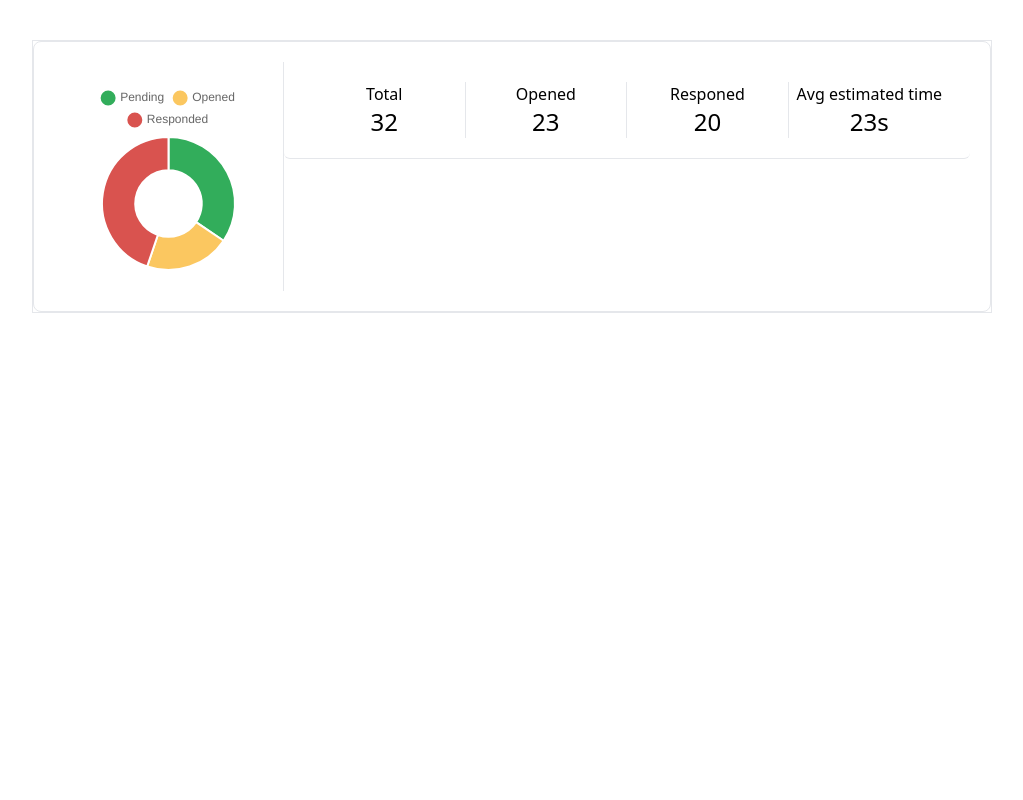
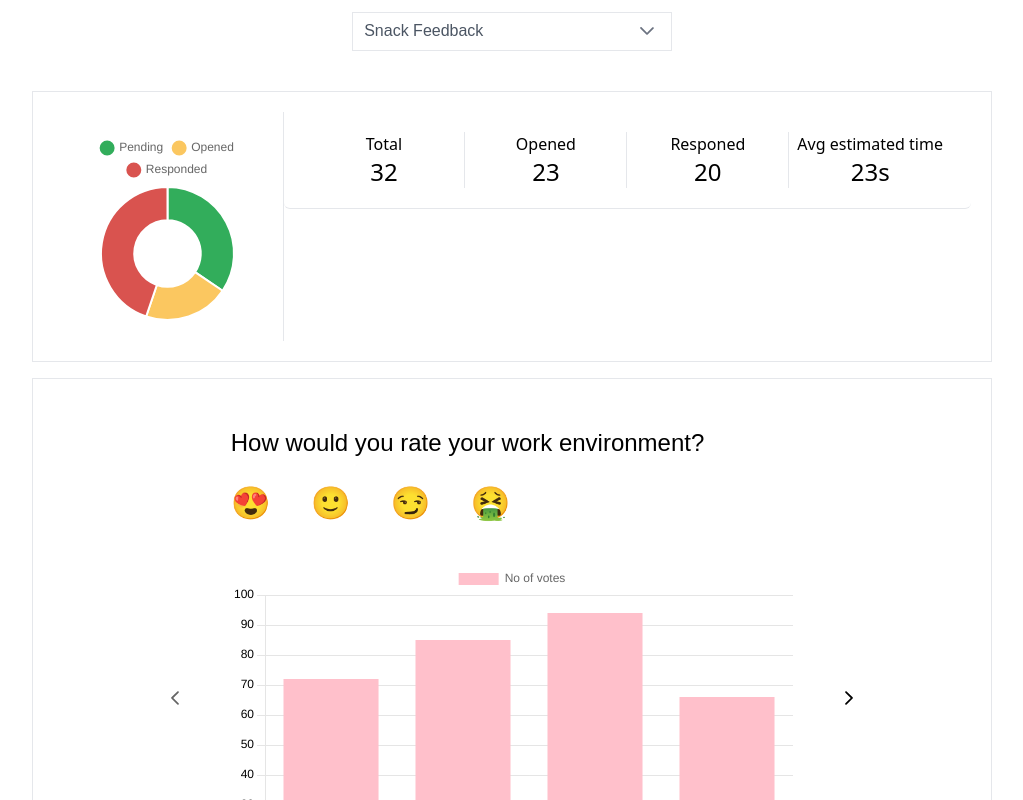
Before and after one commit to Balaji-Parimelazhagan/pulse-connect, a React (Vite) app in the folder ui/: page /survey/analytics/1 in a window 1280 px wide. Shown: the top 800 px of the page, without its empty margins (128-1151 px from the left). Built offline with nearby package versions, Linux system fonts and the light colour scheme; a web font is replaced by a local one.

Commit message:
dashboard barchart

```diff
--- a/ui/src/pages/SurveyDetail.tsx
+++ b/ui/src/pages/SurveyDetail.tsx
@@ -1,37 +1,58 @@
-import { Chart } from 'primereact/chart';
-import { TabPanel, TabView } from 'primereact/tabview';
+import { Carousel } from "primereact/carousel";
+import { Chart } from "primereact/chart";
+import { Dropdown } from "primereact/dropdown";
+import { RadioButton } from "primereact/radiobutton";
+import { TabPanel, TabView } from "primereact/tabview";
+import { useState } from "react";
 
 const SurveyDetail = () => {
+  const countries = [{ name: "Snack Feedback" }];
+  const [selectedCountry, setSelectedCountry] = useState(countries[0]);
+
   return (
-    <div className="card w-3/4 mx-auto mt-10">
-      <div className="border mt-10">
+    <div className="flex flex-col items-center mt-3">
+      <div className="border w-1/4 ">
+        <Dropdown
+          value={selectedCountry}
+          onChange={(e) => setSelectedCountry(e.value)}
+          options={countries}
+          optionLabel="name"
+          placeholder="Select a survey"
+          className="w-full md:w-14rem"
+        />
+      </div>
+      <div className="card  w-3/4 mx-auto">
+        <div className=" mt-10">
           <Track />
+          <QuestionCarousel />
           {/* <TabView>
-          <TabPanel header="Track">
-          </TabPanel>
+            <TabPanel header="Track"></TabPanel>
             <TabPanel header="Responses">
               <p className="m-0">
                 Sed ut perspiciatis unde omnis iste natus error sit voluptatem
                 accusantium doloremque laudantium, totam rem aperiam, eaque ipsa
-              quae ab illo inventore veritatis et quasi architecto beatae vitae
-              dicta sunt explicabo. Nemo enim ipsam voluptatem quia voluptas sit
-              aspernatur aut odit aut fugit, sed quia consequuntur magni dolores
-              eos qui ratione voluptatem sequi nesciunt. Consectetur, adipisci
-              velit, sed quia non numquam eius modi.
+                quae ab illo inventore veritatis et quasi architecto beatae
+                vitae dicta sunt explicabo. Nemo enim ipsam voluptatem quia
+                voluptas sit aspernatur aut odit aut fugit, sed quia
+                consequuntur magni dolores eos qui ratione voluptatem sequi
+                nesciunt. Consectetur, adipisci velit, sed quia non numquam eius
+                modi.
               </p>
             </TabPanel>
             <TabPanel header="Action items">
               <p className="m-0">
                 At vero eos et accusamus et iusto odio dignissimos ducimus qui
                 blanditiis praesentium voluptatum deleniti atque corrupti quos
-              dolores et quas molestias excepturi sint occaecati cupiditate non
-              provident, similique sunt in culpa qui officia deserunt mollitia
-              animi, id est laborum et dolorum fuga. Et harum quidem rerum
-              facilis est et expedita distinctio. Nam libero tempore, cum soluta
-              nobis est eligendi optio cumque nihil impedit quo minus.
+                dolores et quas molestias excepturi sint occaecati cupiditate
+                non provident, similique sunt in culpa qui officia deserunt
+                mollitia animi, id est laborum et dolorum fuga. Et harum quidem
+                rerum facilis est et expedita distinctio. Nam libero tempore,
+                cum soluta nobis est eligendi optio cumque nihil impedit quo
+                minus.
               </p>
             </TabPanel>
           </TabView> */}
+        </div>
       </div>
     </div>
   );
@@ -48,17 +69,18 @@ const Track = () => {
     },
   };
   const data = {
-    labels: ['Pending', 'Opened', 'Responded'],
+    labels: ["Pending", "Opened", "Responded"],
     datasets: [
       {
         data: [540, 325, 702],
-        backgroundColor: ['#32AD5B', '#FBC760', '#D9534F'],
+        backgroundColor: ["#32AD5B", "#FBC760", "#D9534F"],
         hoverBackgroundColor: [],
       },
     ],
   };
   return (
-    <div className="flex border rounded-lg p-5">
+    <div className="border  h-full">
+      <div className="flex rounded-lg p-5">
         <div className="w-1/4">
           <div className="flex justify-center items-center p-5">
             <Chart
@@ -90,6 +112,169 @@ const Track = () => {
           </div>
         </div>
       </div>
+    </div>
+  );
+};
+
+const surveyQuestions = [
+  {
+    label: "How would you rate your work environment?",
+    data: [72, 85, 94, 66],
+  },
+  {
+    label: "Do you feel that you have an appropriate work-life balance?",
+    data: [54, 89, 61, 72],
+  },
+  {
+    label:
+      "How satisfied are you with the remote work options available at the company?",
+    data: [77, 95, 80, 54],
+  },
+  {
+    label: "How effective do you find team collaboration within your team?",
+    data: [66, 59, 70, 74],
+  },
+  {
+    label:
+      "Are you satisfied with the training and development opportunities provided by the company?",
+    data: [61, 72, 85, 91],
+  },
+  {
+    label:
+      "How would you rate the communication between management and employees?",
+    data: [80, 58, 74, 67],
+  },
+  {
+    label:
+      "Do you feel there are sufficient career growth opportunities within the company?",
+    data: [92, 73, 64, 77],
+  },
+  {
+    label: "How would you describe the company culture?",
+    data: [84, 90, 55, 78],
+  },
+  {
+    label:
+      "Do you feel that your efforts and achievements are recognized by the company?",
+    data: [69, 66, 95, 88],
+  },
+  {
+    label:
+      "Are you provided with the necessary tools and resources to perform your job effectively?",
+    data: [72, 81, 90, 66],
+  },
+  {
+    label:
+      "How supportive is your manager in helping you achieve your work goals?",
+    data: [70, 54, 77, 82],
+  },
+  {
+    label:
+      "Overall, how satisfied are you with your current role at the company?",
+    data: [83, 58, 71, 74],
+  },
+  {
+    label: "Do you feel that your feedback is valued by the company?",
+    data: [59, 73, 80, 85],
+  },
+  {
+    label: "Do you see yourself working at the company in the next two years?",
+    data: [61, 72, 79, 85],
+  },
+  {
+    label:
+      "Does the company provide sufficient support for your health and well-being?",
+    data: [55, 88, 77, 72],
+  },
+].map(({ data, label }) => {
+  return {
+    questionLabel: label,
+    labels: ["😍", "🙂", "😏", "🤮"],
+    datasets: [
+      {
+        label: "No of votes",
+        backgroundColor: "pink",
+        borderColor: "black",
+        data,
+      },
+    ],
+  };
+});
+
+const originalData = {
+  labels: ["😍", "🙂", "😏", "🤮"],
+  datasets: [
+    {
+      label: "No of votes",
+      backgroundColor: "pink",
+      borderColor: "black",
+      data: [65, 59, 80, 81],
+    },
+  ],
+};
+
+const options = {
+  maintainAspectRatio: false,
+  aspectRatio: 0.8,
+  plugins: {
+    legend: {
+      labels: {
+        fontColor: "black",
+      },
+    },
+  },
+  scales: {
+    x: {
+      ticks: {
+        color: "black",
+        font: {
+          weight: 500,
+          size: "24px",
+        },
+      },
+      grid: {
+        display: false,
+        drawBorder: false,
+      },
+    },
+    y: {
+      ticks: {
+        color: "black",
+      },
+      grid: {
+        // color: "yellow",
+        drawBorder: false,
+      },
+    },
+  },
+};
+
+const question: React.FC<{ label: string; data: Number[] }> = (question) => {
+  console.log(question);
+  return (
+    <div className="m-10">
+      <p className="text-2xl mb-6">{question.questionLabel}</p>
+      <div className="flex text-4xl gap-10">
+        <p>{`😍`}</p>
+        <p>{`🙂`}</p>
+        <p>{`😏`}</p>
+        <p>{`🤮`}</p>
+      </div>
+      <Chart className="mt-10" type="bar" data={question} options={options} />
+    </div>
+  );
+};
+
+const QuestionCarousel = () => {
+  return (
+    <div className="mt-4 border flex items-center justify-center p-2">
+      <Carousel
+        className="w-3/4"
+        value={surveyQuestions}
+        numVisible={1}
+        itemTemplate={question}
+      />
+    </div>
   );
 };
 
```
Lines whose indentation alone changed are shown as unchanged.
